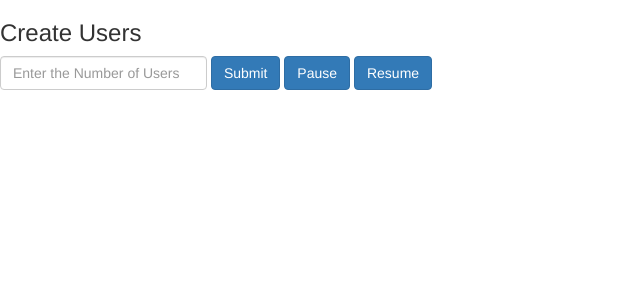
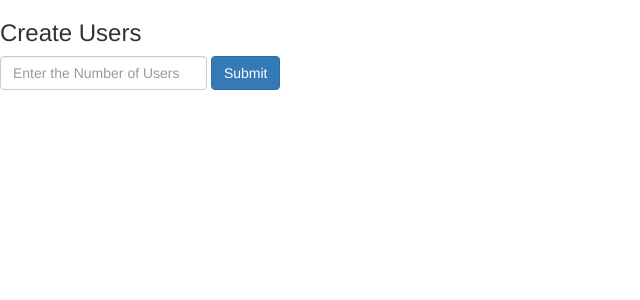
Before and after one commit to raviarrow88/Django-Progressive-Bar, a Django app: page / in a window 1280 px wide. Shown: the top 300 px of the page, without its empty margins (0-640 px from the left). Run offline with Django 3.2, Linux system fonts and the light colour scheme; parts of the project's set-up code (start-up, migrations or seed data) failed here and were passed over; some libraries are stand-ins or nearby versions.

Commit message:
modified form htm

```diff
--- a/webiste/templates/form.html
+++ b/webiste/templates/form.html
@@ -9,8 +9,6 @@
         <input id='user_num' type="text" class='form-control' name="user_count"  placeholder="Enter the Number of Users" value="">
       </div>
       <button id='btn' type="button" class="btn btn-primary mb-2" name="button">Submit</button>
-      <button id='btn-pause' type="button" class="btn btn-primary mb-2" name="pause">Pause</button>
-      <button id='btn-resume' type="button" class="btn btn-primary mb-2" name="resume">Resume</button>
 
     </form>
 
```
